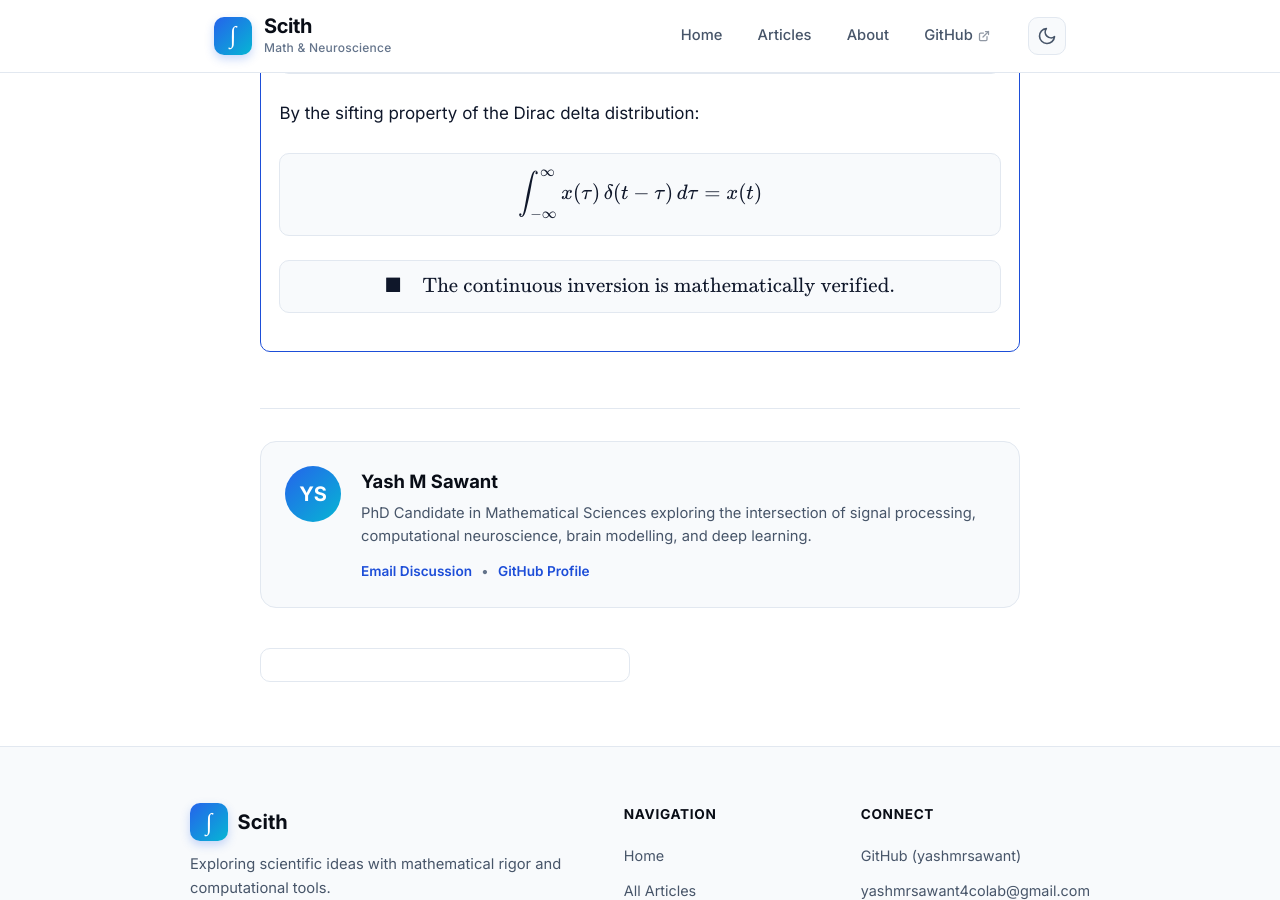
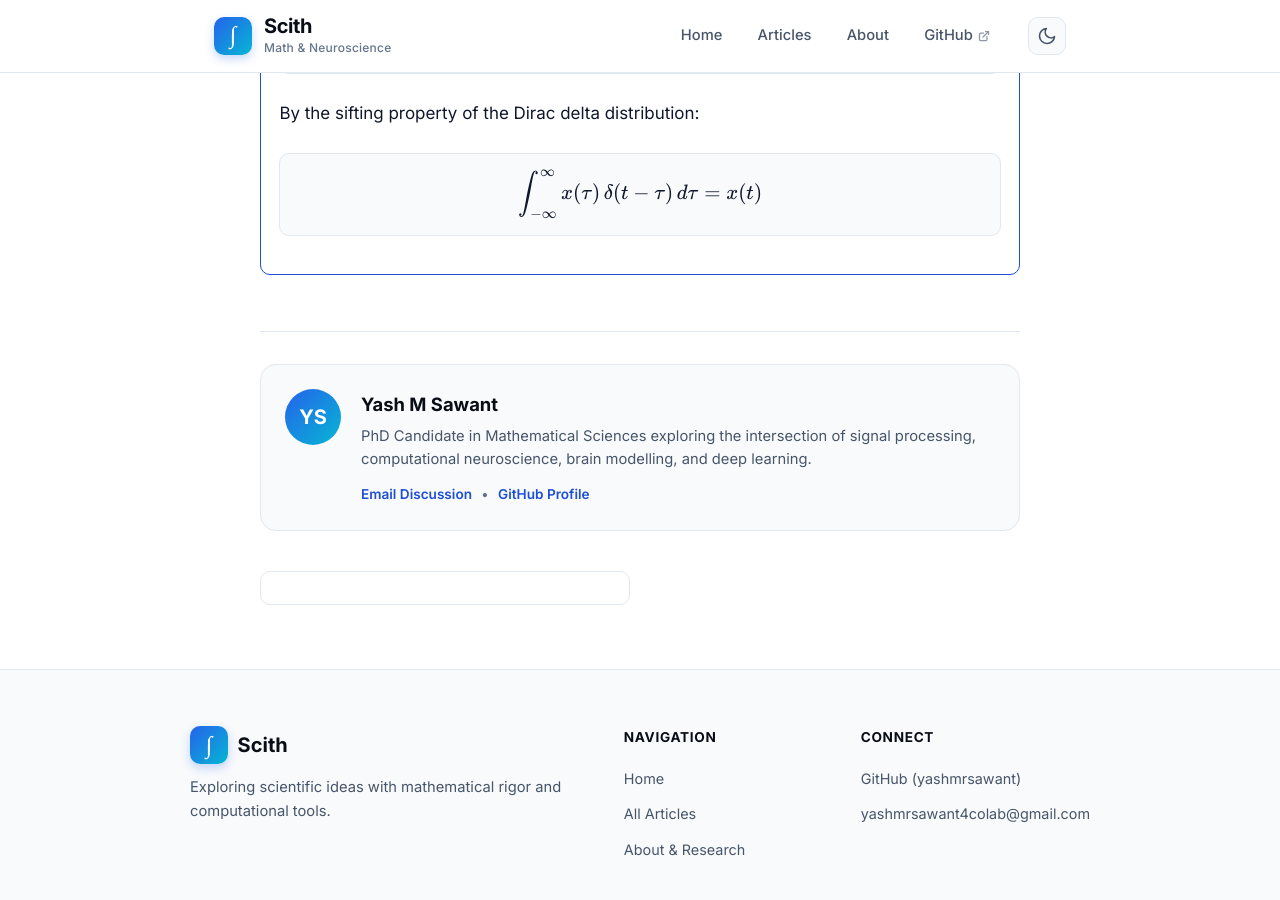
Before and after one commit to yashmrsawant/yashmrsawant.github.io, a Jekyll site: the page built from _posts/2026-04-01-the-fourier-transform-theory-proofs-and-neural-applications.md, in a window 1280 px wide and 900 px high, scrolled down 11109 px. Built offline with Jekyll 4.4.1, drawn with Linux system fonts in a browser that asks for light colours.

Commit message:
Auto-commit: Update blog 2026-10-18 11:36:30

```diff
--- a/_posts/2026-04-01-the-fourier-transform-theory-proofs-and-neural-applications.md
+++ b/_posts/2026-04-01-the-fourier-transform-theory-proofs-and-neural-applications.md
@@ -357,6 +357,4 @@ By the sifting property of the Dirac delta distribution:
 
 $$\int_{-\infty}^{\infty} x(\tau) \, \delta(t - \tau) \, d\tau = x(t)$$
 
-$$\blacksquare \quad \text{The continuous inversion is mathematically verified.}$$
-
 </details>
```
